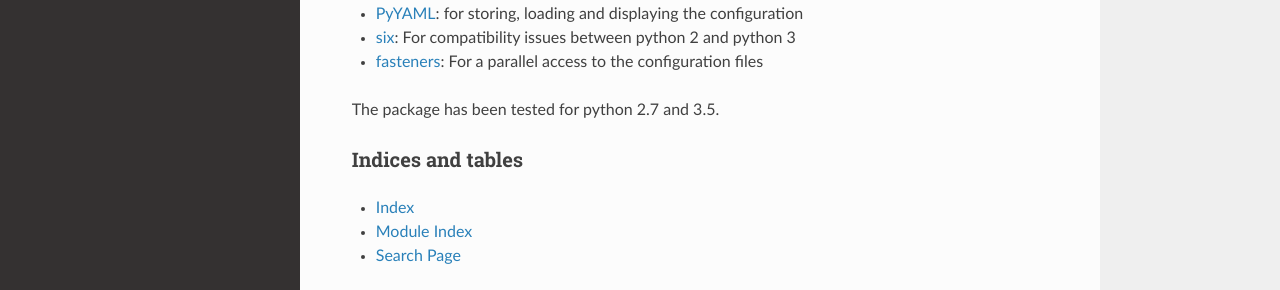
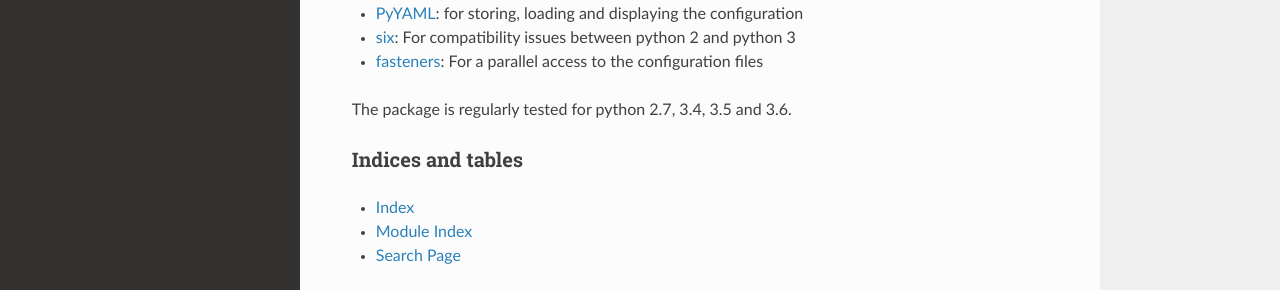
Before and after one commit to Chilipp/model-organization, a Sphinx documentation site: the page built from docs/index.rst, in a window 1280 px wide and 900 px high, scrolled down 550 px. Shown: the part 443-733 px from the top of the window. Built offline with Sphinx 7.4.7 and the Read the Docs theme 2.0.0, drawn with Linux system fonts in a browser that asks for light colours; pages that are not in the unit, such as notebooks, are missing from menus.

Commit message:
Minor changes in docs

```diff
--- a/README.rst
+++ b/README.rst
@@ -79,7 +79,7 @@ The package is based upon
 - six_: For compatibility issues between python 2 and python 3
 - fasteners_: For a parallel access to the configuration files
 
-The package has been tested for python 2.7 and 3.5.
+The package is regularly tested for python 2.7, 3.4, 3.5 and 3.6.
 
 .. _funcargparse: http://funcargparse.readthedocs.io/en/latest/
 .. _PyYAML: http://pyyaml.org/wiki/PyYAML
--- a/docs/index.rst
+++ b/docs/index.rst
@@ -93,7 +93,7 @@ The package is based upon
 - six_: For compatibility issues between python 2 and python 3
 - fasteners_: For a parallel access to the configuration files
 
-The package has been tested for python 2.7 and 3.5.
+The package is regularly tested for python 2.7, 3.4, 3.5 and 3.6.
 
 .. _funcargparse: http://funcargparse.readthedocs.io/en/latest/
 .. _PyYAML: http://pyyaml.org/wiki/PyYAML
```
Also changed, not shown: .travis.yml.
